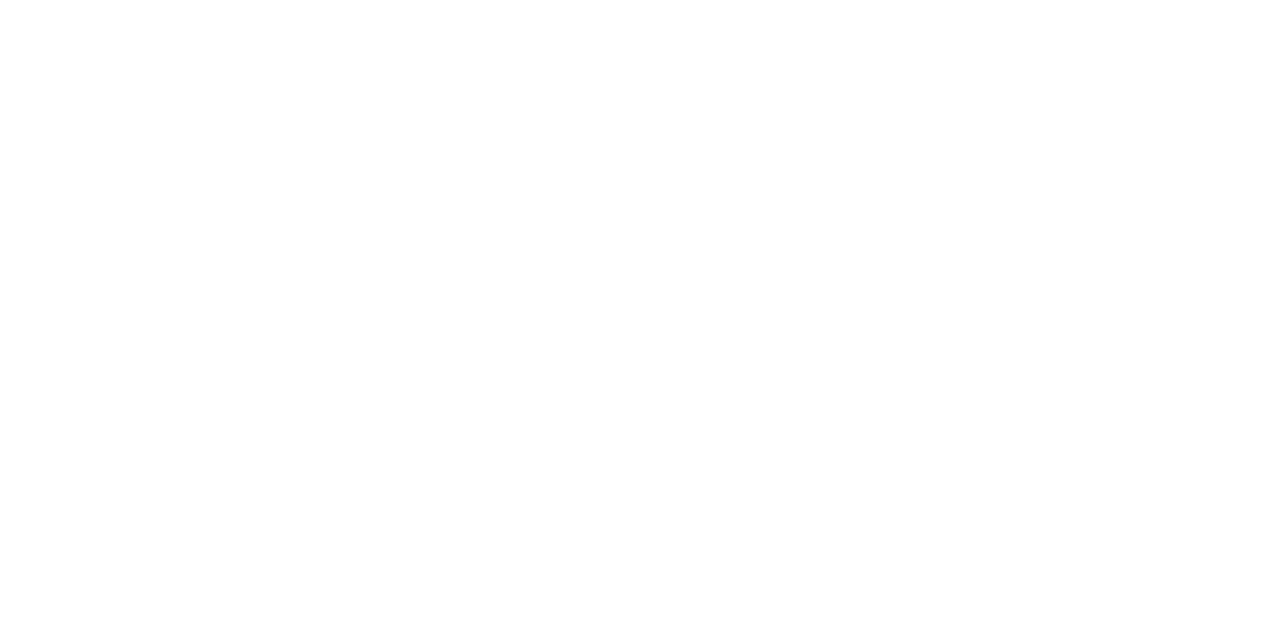
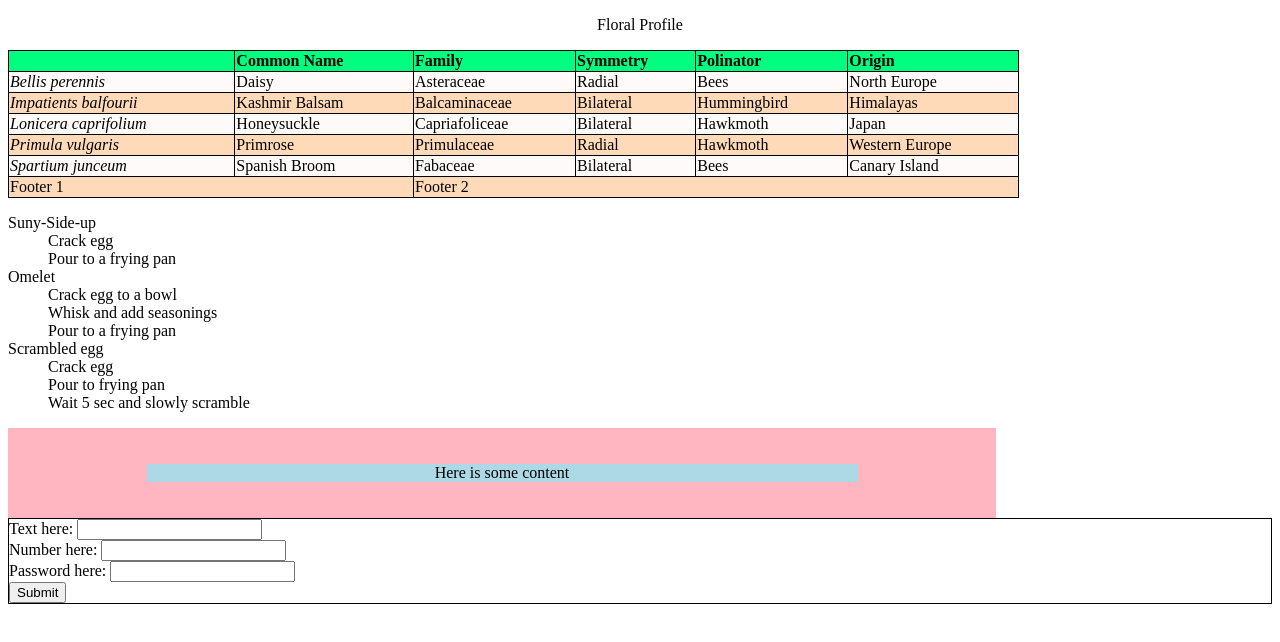
Before and after one commit to wellungt/CS290_U19, a plain HTML site: page Assignment #1/content.html in a window 1280 px wide. Drawn offline with Linux system fonts and the light colour scheme.

Commit message:
Add big changes to assignment 1

```diff
--- a/Assignment #1/content.html
+++ b/Assignment #1/content.html
@@ -1,14 +1,97 @@
-<!DOCTYPE html PUBLIC "-//W3C//DTD HTML 4.01//EN" "http://www.w3.org/TR/html4/strict.dtd">
+<!DOCTYPE html>
 <html>
+
 <head>
-  <meta http-equiv="Content-Type" content="text/html; charset=utf-8">
-  <meta http-equiv="Content-Style-Type" content="text/css">
-  <title></title>
-  <meta name="Generator" content="Cocoa HTML Writer">
-  <meta name="CocoaVersion" content="1504.83">
-  <style type="text/css">
-  </style>
+  <link rel="stylesheet" href="style.css">
 </head>
+
 <body>
+
+<p align="center">Floral Profile </p>
+
+<table>
+  <tr>
+    <th align="left"> </th>
+    <th align="left">Common Name</th>
+    <th align="left">Family</th>
+    <th align="left">Symmetry</th>
+    <th align="left">Polinator</th>
+    <th align="left">Origin</th>
+  </tr>
+  <tr>
+    <td><i>Bellis perennis</i></td>
+    <td>Daisy</td>
+    <td>Asteraceae</td>
+    <td>Radial</td>
+    <td>Bees</td>
+    <td>North Europe</td>
+  </tr>
+  <tr>
+    <td><i>Impatients balfourii</i></td>
+    <td>Kashmir Balsam</td>
+    <td>Balcaminaceae</td>
+    <td>Bilateral</td>
+    <td>Hummingbird</td>
+    <td>Himalayas</td>
+  </tr>
+  <tr>
+    <td><i>Lonicera caprifolium</i></td>
+    <td>Honeysuckle</td>
+    <td>Capriafoliceae</td>
+    <td>Bilateral</td>
+    <td>Hawkmoth</td>
+    <td>Japan</td>
+  </tr>
+  <tr>
+    <td><i>Primula vulgaris</i></td>
+    <td>Primrose</td>
+    <td>Primulaceae</td>
+    <td>Radial</td>
+    <td>Hawkmoth</td>
+    <td>Western Europe</td>
+  </tr>
+  <tr>
+    <td><i>Spartium junceum</i></td>
+    <td>Spanish Broom</td>
+    <td>Fabaceae</td>
+    <td>Bilateral</td>
+    <td>Bees</td>
+    <td>Canary Island</td>
+  </tr>
+  <tr>
+    <td colspan="2">Footer 1</td>
+    <td colspan="4">Footer 2</td>
+  </tr>
+</table>
+
+<dl>
+  <dt>Suny-Side-up</dt>
+  <dd>Crack egg </dd>
+  <dd>Pour to a frying pan</dt>
+
+  <dt>Omelet</dt>
+  <dd>Crack egg to a bowl</dd>
+  <dd>Whisk and add seasonings </dd>
+  <dd>Pour to a frying pan</dt>
+
+  <dt>Scrambled egg</dt>
+  <dd>Crack egg</dd>
+  <dd>Pour to frying pan</dd>
+  <dd>Wait 5 sec and slowly scramble</dt>
+</dl>
+
+<div class="outer-content">
+  <div class="inner-content">
+    <p align="center">Here is some content</p>
+  </div>
+</div>
+
+<form action="http://web.engr.oregonstate.edu/~zhangluy/tools/class-content/form_tests/check_request.php" method="get">
+  Text here: <input type="text" name="textHere"><br>
+  Number here: <input type="text" name="numberHere"><br>
+  Password here: <input type="text" name="passwordHere"><br>
+  <input type="submit" value="Submit">
+</form>
+
 </body>
 </html>
--- /dev/null
+++ b/Assignment #1/style.css
@@ -0,0 +1,32 @@
+
+table {
+    border-collapse: collapse;
+    width: 80%;
+}
+
+table, th, td {
+  border: 1px solid black;
+}
+
+th {
+  background-color: SpringGreen;
+}
+
+tr:nth-child(even){background-color: Snow;}
+tr:nth-child(odd){background-color: PeachPuff;}
+
+.outer-content {
+  width: 75%;
+  background-color: lightpink;
+  padding: 20px;
+}
+
+.inner-content {
+  background-color: lightblue;
+  width: inherit;
+  margin: auto;
+}
+
+form, br{
+  border: 1px solid black;
+}
```
Also changed, not shown: 2 other files.
